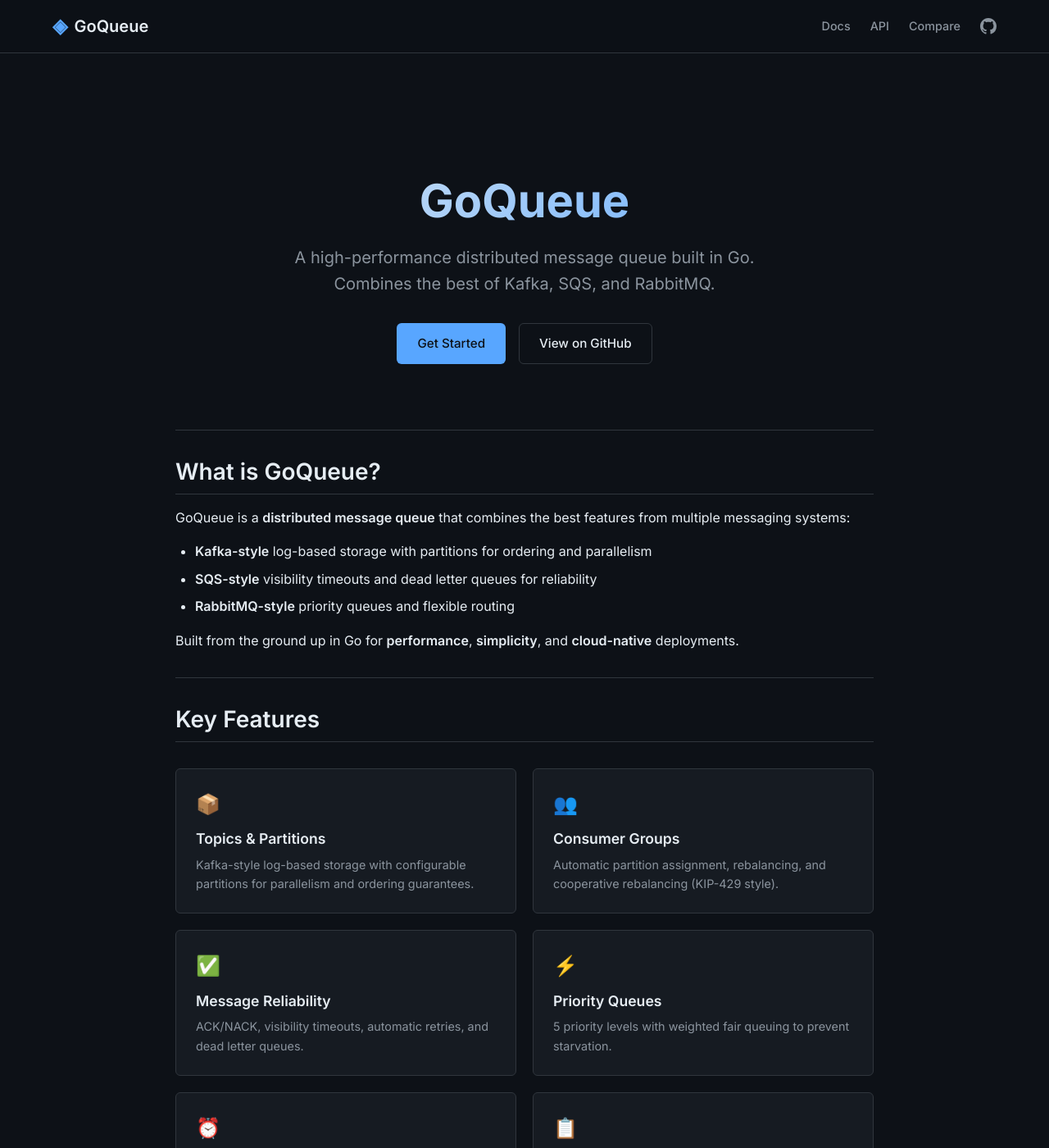
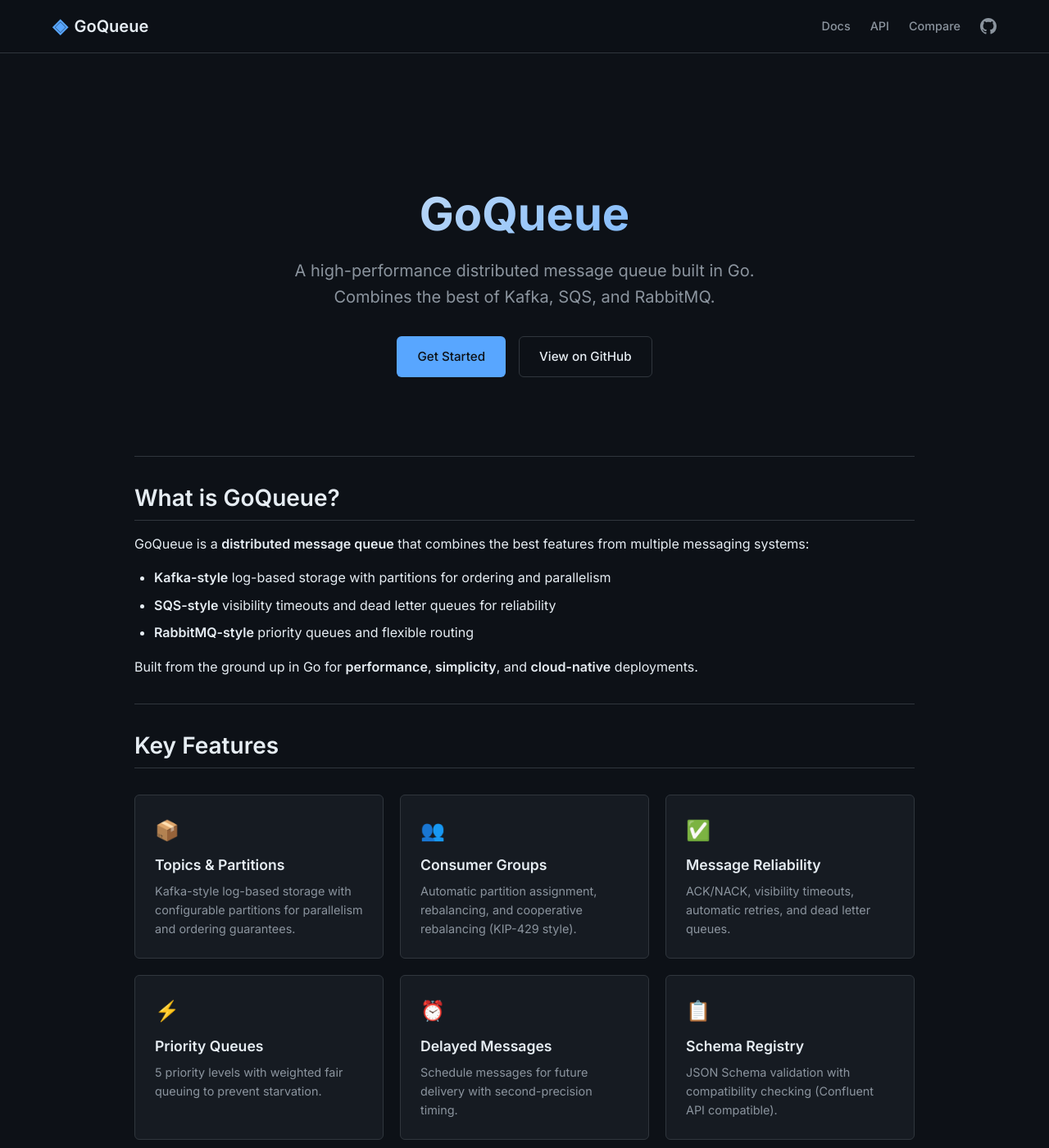
Before and after one commit to abd-ulbasit/goqueue, a Jekyll site: the page built from website/index.md, in a window 1280 px wide and 1400 px high. Shown: the whole window at 82% size. Built offline with Jekyll 4.4.1, drawn with Linux system fonts in a browser that asks for light colours.

Commit message:
Adjust hero section styling

```diff
--- a/website/assets/css/style.css
+++ b/website/assets/css/style.css
@@ -100,7 +100,7 @@ body {
 /* Main Content */
 .main {
   flex: 1;
-  max-width: 900px;
+  max-width: 1000px;
   margin: 0 auto;
   padding: 48px 24px;
   width: 100%;
@@ -109,7 +109,9 @@ body {
 /* Hero Section */
 .hero {
   text-align: center;
-  padding: 64px 0 48px;
+  padding: 80px 0 64px;
+  max-width: 800px;
+  margin: 0 auto;
 }
 
 .hero h1 {
```
